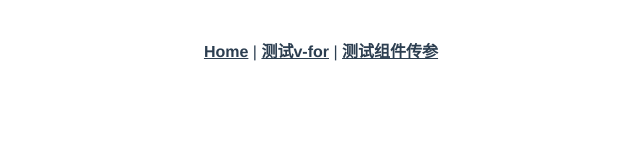
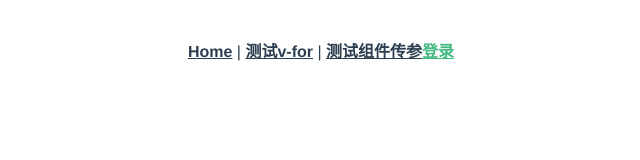
Before and after one commit to Kunguiner/vhr, a Vue app: page /#/login in a window 1280 px wide. Shown: the top 160 px of the page, without its empty margins (319-959 px from the left). Built offline with nearby package versions, Linux system fonts and the light colour scheme.

Commit message:
添加测试链接

```diff
--- a/src/App.vue
+++ b/src/App.vue
@@ -6,6 +6,7 @@
 <!--      -->
       <router-link to="/vfor">测试v-for</router-link> |
       <router-link to="/enlargeText">测试组件传参</router-link>
+      <router-link to="/login">登录</router-link>
     </div>
     <router-view/>
   </div>
```
